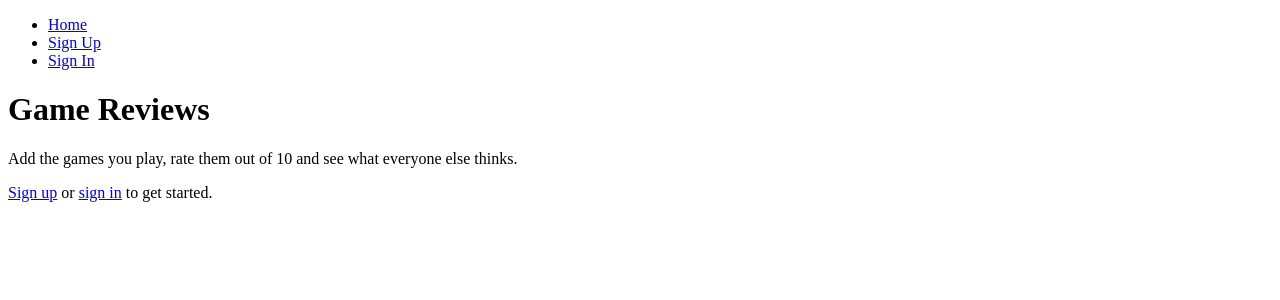
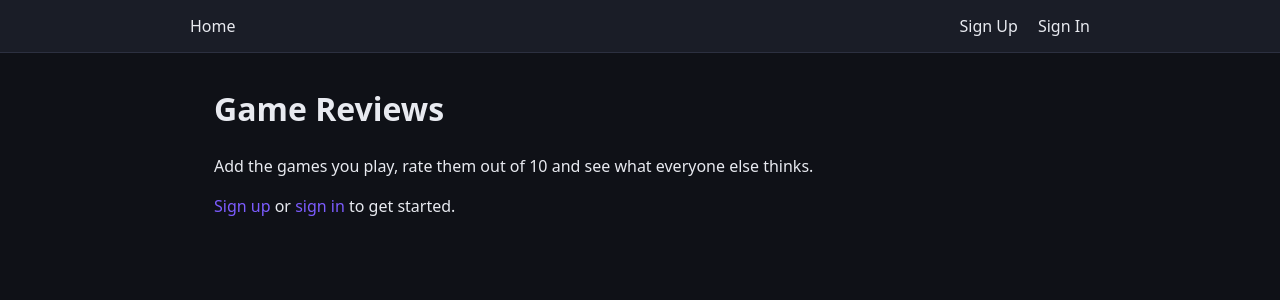
Before and after one commit to IDAC1899/fastapi-games-reviews-front-end, a React (Vite) app: page / in a window 1280 px wide. Shown: the top 300 px of the page. Built offline with nearby package versions, Linux system fonts and the light colour scheme; no server answers.

Commit message:
Added styling

```diff
--- a/src/index.css
+++ b/src/index.css
@@ -0,0 +1,204 @@
+/* colours used across the app */
+:root {
+  --bg: #0f1117;
+  --card: #1a1d27;
+  --border: #2c3040;
+  --text: #e8eaf0;
+  --muted: #9aa0b4;
+  --accent: #7c5cff;
+  --danger: #ff5c7a;
+}
+
+* {
+  box-sizing: border-box;
+}
+
+body {
+  margin: 0;
+  font-family: system-ui, -apple-system, 'Segoe UI', Roboto, sans-serif;
+  background: var(--bg);
+  color: var(--text);
+  line-height: 1.5;
+}
+
+a {
+  color: var(--accent);
+  text-decoration: none;
+}
+
+a:hover {
+  text-decoration: underline;
+}
+
+/* top navigation bar */
+nav {
+  background: var(--card);
+  border-bottom: 1px solid var(--border);
+  padding: 0 24px;
+}
+
+nav ul {
+  display: flex;
+  align-items: center;
+  gap: 20px;
+  list-style: none;
+  margin: 0 auto;
+  padding: 14px 0;
+  max-width: 900px;
+}
+
+/* the "hello username" item sits on the left, links on the right */
+nav li:first-child {
+  margin-right: auto;
+  color: var(--muted);
+}
+
+nav a {
+  color: var(--text);
+}
+
+/* page content */
+main {
+  max-width: 900px;
+  margin: 0 auto;
+  padding: 32px 24px;
+}
+
+h1 {
+  margin-top: 0;
+}
+
+/* game cards on the games list (each card is a link wrapping an article) */
+main > a {
+  display: block;
+  color: inherit;
+  margin-bottom: 14px;
+}
+
+main > a:hover {
+  text-decoration: none;
+}
+
+main > a article {
+  transition: border-color 0.2s;
+}
+
+main > a:hover article {
+  border-color: var(--accent);
+}
+
+/* cards: games and reviews */
+article {
+  background: var(--card);
+  border: 1px solid var(--border);
+  border-radius: 10px;
+  padding: 16px 20px;
+  margin-bottom: 14px;
+}
+
+article h2 {
+  margin: 0 0 4px;
+}
+
+article p {
+  margin: 4px 0;
+}
+
+/* game details header */
+section {
+  margin-bottom: 28px;
+}
+
+section header p:first-child {
+  color: var(--muted);
+  margin-bottom: 0;
+}
+
+section header a,
+article header a {
+  margin-right: 12px;
+}
+
+/* forms */
+form {
+  display: flex;
+  flex-direction: column;
+  gap: 8px;
+  max-width: 480px;
+  background: var(--card);
+  border: 1px solid var(--border);
+  border-radius: 10px;
+  padding: 20px;
+  margin-bottom: 24px;
+}
+
+form div {
+  display: flex;
+  flex-direction: column;
+  gap: 4px;
+}
+
+label {
+  color: var(--muted);
+  font-size: 0.9rem;
+}
+
+input,
+textarea {
+  background: var(--bg);
+  color: var(--text);
+  border: 1px solid var(--border);
+  border-radius: 6px;
+  padding: 10px;
+  font: inherit;
+}
+
+input:focus,
+textarea:focus {
+  outline: none;
+  border-color: var(--accent);
+}
+
+textarea {
+  min-height: 90px;
+  resize: vertical;
+}
+
+button {
+  background: var(--accent);
+  color: white;
+  border: none;
+  border-radius: 6px;
+  padding: 10px 16px;
+  font: inherit;
+  font-weight: 600;
+  cursor: pointer;
+  margin-top: 8px;
+}
+
+button:hover {
+  opacity: 0.9;
+}
+
+button:disabled {
+  opacity: 0.4;
+  cursor: not-allowed;
+}
+
+/* delete buttons on games and reviews */
+header button {
+  background: transparent;
+  color: var(--danger);
+  border: 1px solid var(--danger);
+  padding: 4px 12px;
+  margin-top: 0;
+}
+
+/* dashboard list of your games */
+main ul {
+  padding-left: 20px;
+}
+
+main li {
+  margin-bottom: 6px;
+}
```
